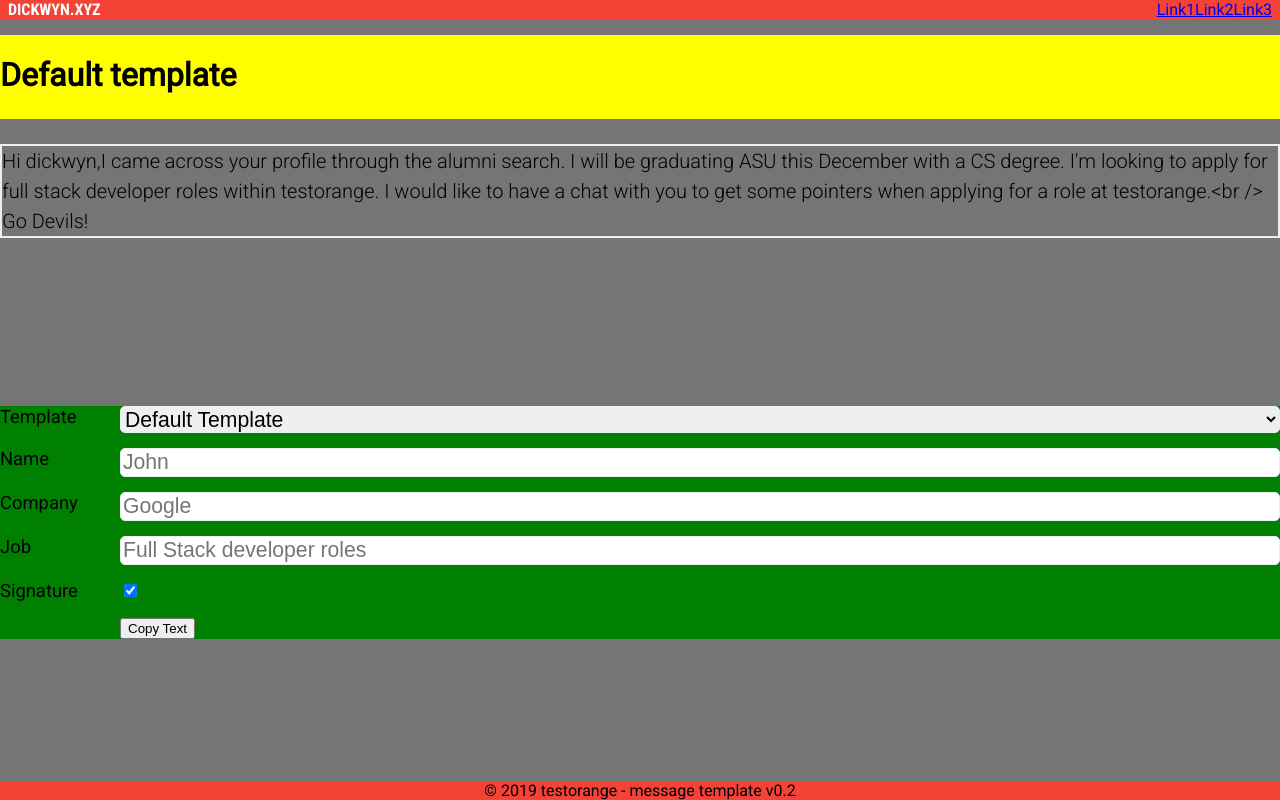
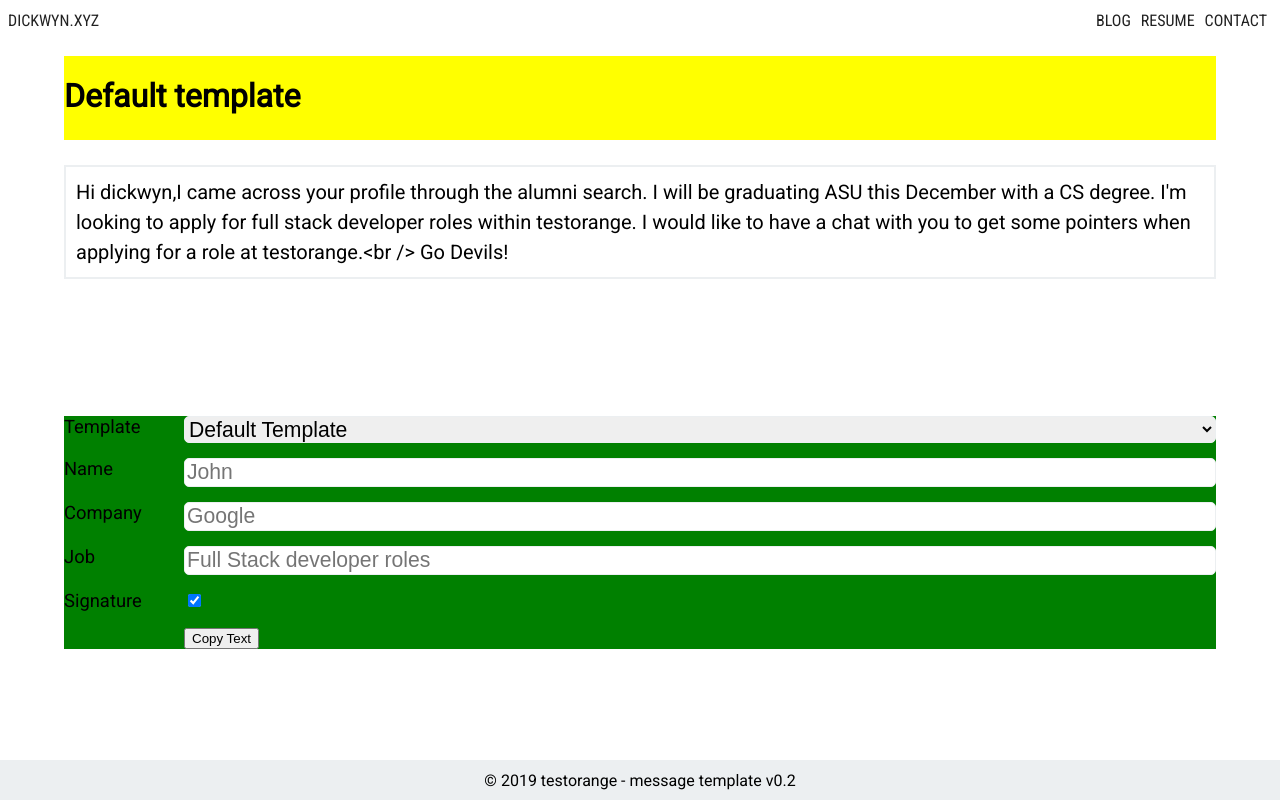
Before and after one commit to dickwyn/linkedin-message-template, a React (Create React App) app: page / in a window 1280 px wide. Built offline with nearby package versions, Linux system fonts and the light colour scheme.

Commit message:
add links and styling to header

```diff
--- a/src/App.js
+++ b/src/App.js
@@ -7,9 +7,6 @@ import Footer from './Components/Footer/Footer';
 const App = () => {
   return (
     <div className="container">
-      {/* <div className="one">content</div>
-      <div className="jj">footer</div>
-      <div className="two">content</div> */}
       <Header />
       <Template />
       <Footer />
--- a/src/Components/Header/Header.js
+++ b/src/Components/Header/Header.js
@@ -9,9 +9,11 @@ class Header extends Component {
           <a href="https://www.dickwyn.xyz/">dickwyn.xyz</a>
         </div>
         <div className="right">
-          <a href="#">Link1</a>
-          <a href="#">Link2</a>
-          <a href="#">Link3</a>
+          <a href="https://blog.dickwyn.xyz/">Blog</a>
+          <a href="https://www.dropbox.com/s/l4e85oz3jflg9fl/resume-dick-wyn-yong.pdf?dl=0">
+            Resume
+          </a>
+          <a href="mailto:dickwyn@outlook.com">Contact</a>
         </div>
       </div>
     );
--- a/src/styles/App.scss
+++ b/src/styles/App.scss
@@ -3,5 +3,5 @@
 .container {
   min-height: 100%;
   display: grid;
-  grid-template-rows: auto 1fr auto;
+  grid-template-rows: 5% 90% 5%;
 }
--- a/src/styles/footer.scss
+++ b/src/styles/footer.scss
@@ -2,7 +2,7 @@
 
 .footer {
   display: grid;
-  background-color: $primary-color;
+  background-color: $divider-color;
 
   .text {
     justify-self: center;
--- a/src/styles/header.scss
+++ b/src/styles/header.scss
@@ -2,25 +2,46 @@
 
 .header {
   display: grid;
-  background-color: $primary-color;
   grid-template-areas: 'left right';
   padding: 0px 8px;
+  font-family: 'Roboto Condensed', sans-serif;
+  text-transform: uppercase;
+
+  a {
+    color: $primary-text;
+    text-decoration: none;
+  }
+
+  a:link {
+    // color: #ff0000;
+  }
+
+  a:visited {
+    // color: #00ff00;
+  }
+
+  a:hover {
+    font-weight: 700;
+    border-bottom: 1px dotted $primary-text;
+  }
+
+  a:active {
+    color: #0000ff;
+  }
 
   .left {
     grid-area: left;
     align-self: center;
-    font-family: 'Roboto Condensed', sans-serif;
-    text-transform: uppercase;
-
-    a {
-      color: $text-icons;
-      text-decoration: none;
-    }
   }
 
   .right {
     grid-area: right;
     align-self: center;
     justify-self: end;
+
+    a {
+      display: inline-block;
+      margin: 0px 5px;
+    }
   }
 }
--- a/src/styles/template.scss
+++ b/src/styles/template.scss
@@ -2,8 +2,7 @@
 
 .template {
   display: grid;
-  background-color: $secondary-text;
-  grid-template-columns: auto auto auto;
+  grid-template-columns: 5% 90% 5%;
   grid-template-rows: 100px auto auto;
   grid-template-areas:
     '. title .'
@@ -22,6 +21,7 @@
     font-weight: 300;
     font-size: 1.25em;
     line-height: 1.5em;
+    padding: 0.5em;
     border: 2px solid $divider-color;
     background-color: transparent;
     align-self: start;
--- a/src/styles/variables.scss
+++ b/src/styles/variables.scss
@@ -1,4 +1,4 @@
-@import url('https://fonts.googleapis.com/css?family=Roboto+Condensed:700|Roboto:300,400');
+@import url('https://fonts.googleapis.com/css?family=Roboto|Roboto+Condensed:400,700');
 
 $dark-primary-color: #d32f2f;
 $light-primary-color: #ffcdd2;
@@ -8,3 +8,4 @@ $text-icons: #ffffff;
 $primary-text: #212121;
 $secondary-text: #757575;
 $divider-color: #eceff1;
+$footer-color: #f5f5f5;
```
